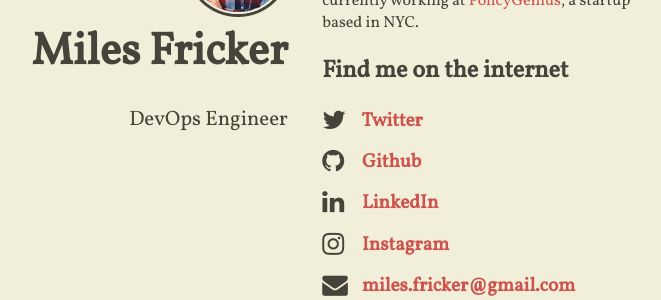
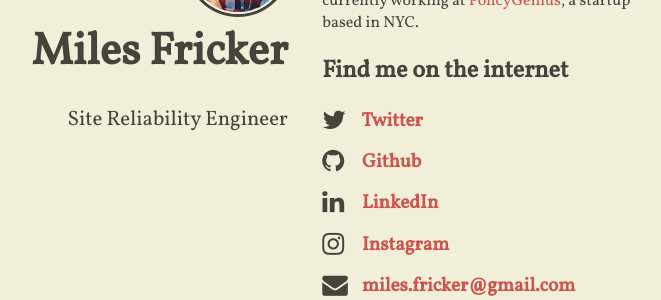
Before and after one commit to miles-/miles-.github.io, a Jekyll site: the page built from index.html, in a window 1280 px wide. Shown: the part 214-514 px from the top of the page, without its empty margins (345-1006 px from the left). Built offline with Jekyll 4.4.1, drawn with Linux system fonts in a browser that asks for light colours; nearby versions of some CDN libraries.

Commit message:
Update _config.yml

```diff
--- a/_config.yml
+++ b/_config.yml
@@ -9,7 +9,7 @@ compass:
   # author will appear under the avatar (optional)
   author: "Miles Fricker"
   # tagline will appear under the title (optional)
-  tagline: "DevOps Engineer"
+  tagline: "Site Reliability Engineer"
   # if include_content is true, the contents of the content.html include will be
   # added right above the generated item list, if present
   include_content: true
```
